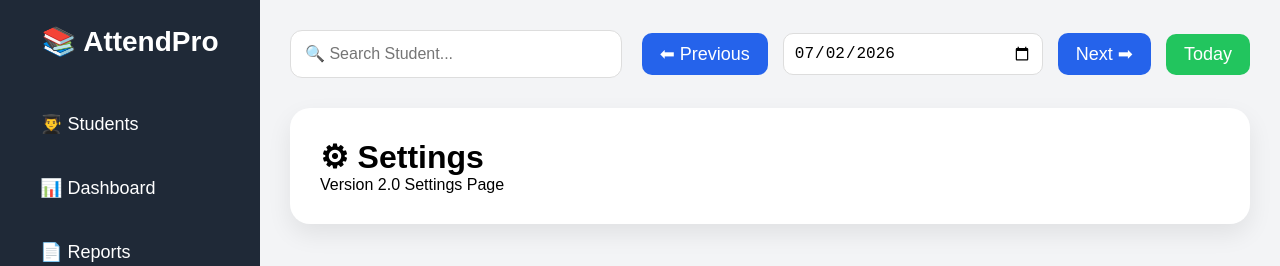
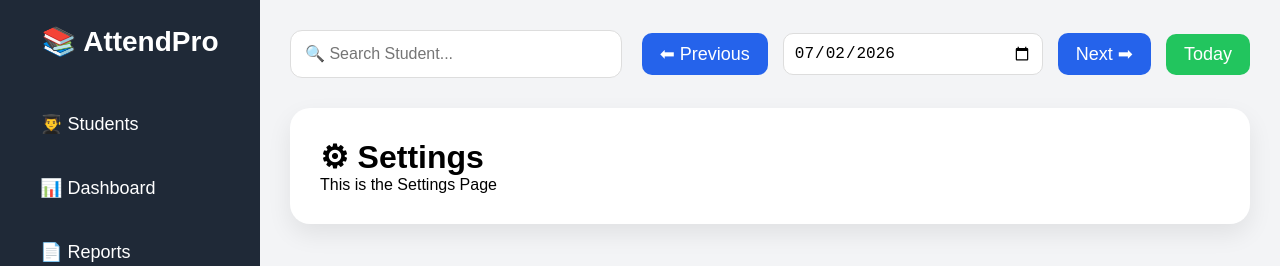
Before and after one commit to LJay18/my-project, a React (Vite) app in the folder frontend/vite-project/: page / in a window 1280 px wide. Both pictures are taken after a click on the item "⚙ Settings". Shown: the top 266 px of the page. Built offline with nearby package versions, Linux system fonts and the light colour scheme; no server answers.

Commit message:
Version 2 frontend change

```diff
--- a/frontend/vite-project/src/App.jsx
+++ b/frontend/vite-project/src/App.jsx
@@ -114,7 +114,7 @@ function App() {
         {page === "settings" && (
           <div className="card">
             <h1>⚙ Settings</h1>
-            <p>Version 2.0 Settings Page</p>
+            <p>This is the Settings Page</p>
           </div>
         )}
 
```
